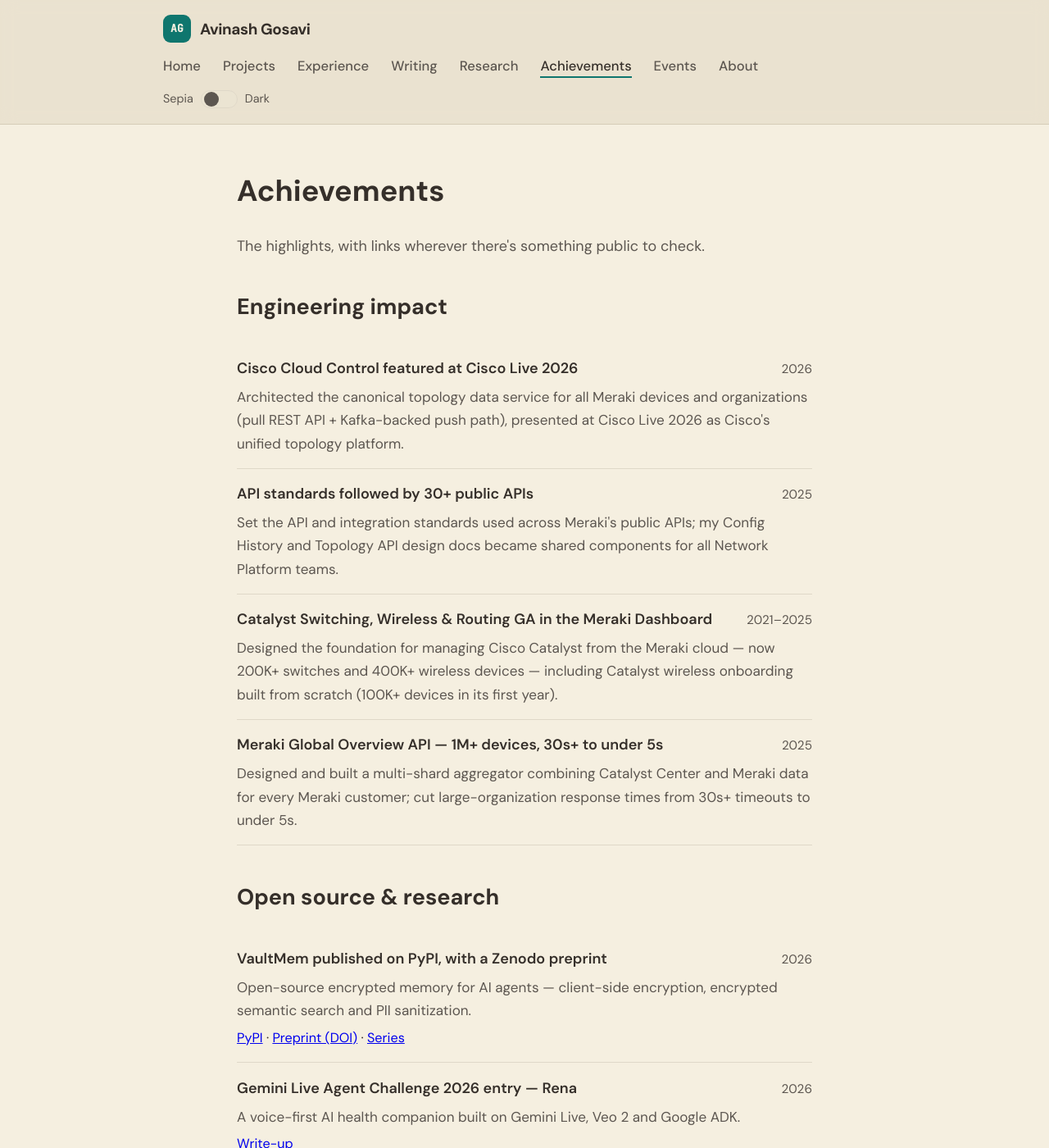
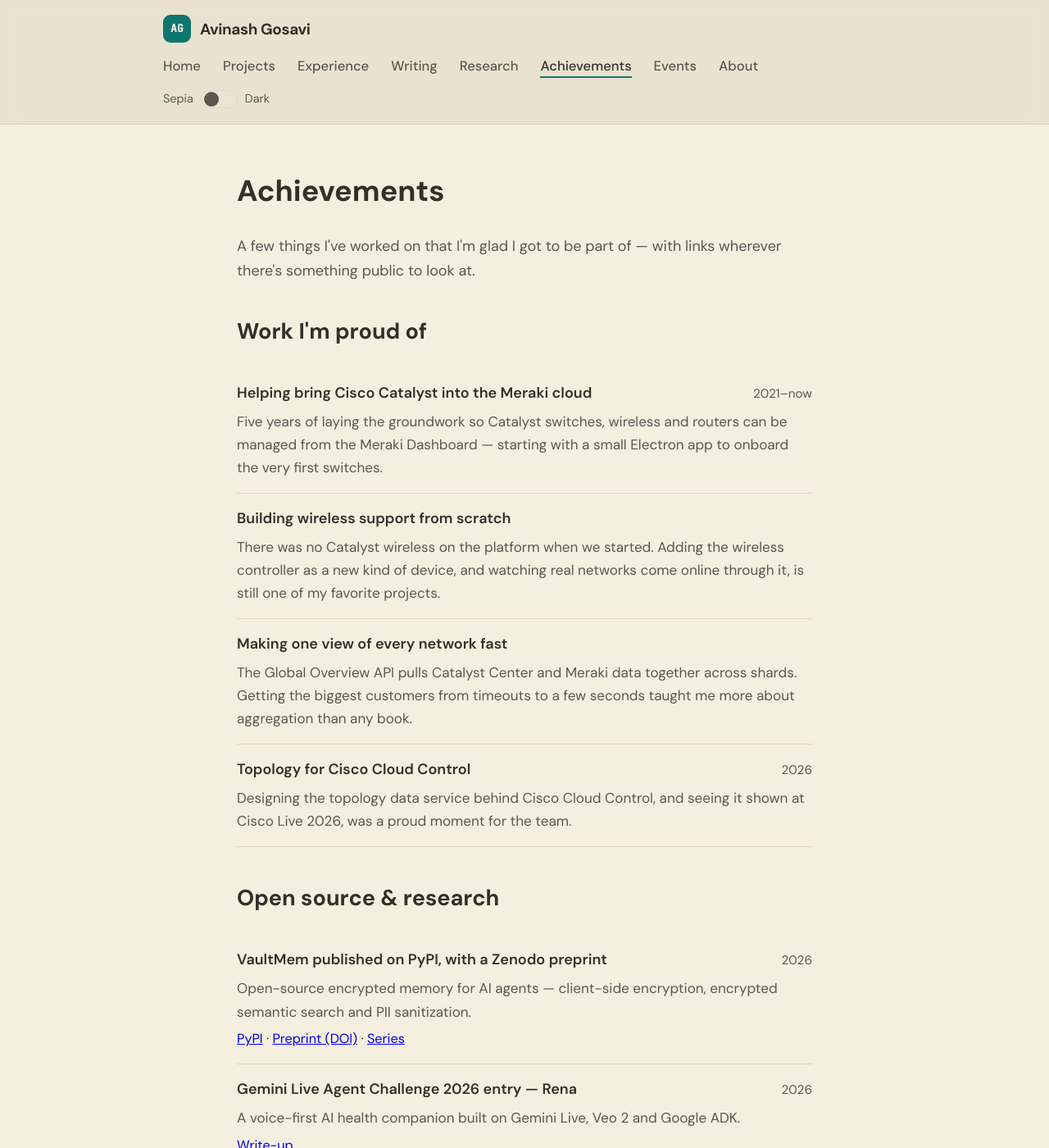
Before and after one commit to aag1091-alt/avinashgosavi.com, a Jekyll site: the page built from achievements.md, in a window 1280 px wide and 1400 px high. Shown: the whole window at 82% size. Built offline with Jekyll 4.4.1, drawn with Linux system fonts in a browser that asks for light colours.

Commit message:
Achievements: rewrite work section in a personal voice, drop resume metrics
Co-Authored-By: Claude Opus 5.5 <noreply@anthropic.com>
Claude-Session: https://claude.ai/code/session_01Sme4KfULpujkU79T8FnF1M

```diff
--- a/_data/achievements.yml
+++ b/_data/achievements.yml
@@ -1,32 +1,28 @@
 # Achievements shown on /achievements, grouped by section.
 # Each item: title, year, detail, optional link (url + label).
-- section: Engineering impact
+- section: Work I'm proud of
   items:
-    - title: Cisco Cloud Control featured at Cisco Live 2026
+    - title: Helping bring Cisco Catalyst into the Meraki cloud
+      year: 2021–now
+      detail: >-
+        Five years of laying the groundwork so Catalyst switches, wireless
+        and routers can be managed from the Meraki Dashboard — starting with a
+        small Electron app to onboard the very first switches.
+    - title: Building wireless support from scratch
+      detail: >-
+        There was no Catalyst wireless on the platform when we started. Adding
+        the wireless controller as a new kind of device, and watching real
+        networks come online through it, is still one of my favorite projects.
+    - title: Making one view of every network fast
+      detail: >-
+        The Global Overview API pulls Catalyst Center and Meraki data together
+        across shards. Getting the biggest customers from timeouts to a
+        few seconds taught me more about aggregation than any book.
+    - title: Topology for Cisco Cloud Control
       year: 2026
       detail: >-
-        Architected the canonical topology data service for all Meraki devices
-        and organizations (pull REST API + Kafka-backed push path), presented
-        at Cisco Live 2026 as Cisco's unified topology platform.
-    - title: API standards followed by 30+ public APIs
-      year: 2025
-      detail: >-
-        Set the API and integration standards used across Meraki's public
-        APIs; my Config History and Topology API design docs became shared
-        components for all Network Platform teams.
-    - title: Catalyst Switching, Wireless & Routing GA in the Meraki Dashboard
-      year: 2021–2025
-      detail: >-
-        Designed the foundation for managing Cisco Catalyst from the Meraki
-        cloud — now 200K+ switches and 400K+ wireless devices — including
-        Catalyst wireless onboarding built from scratch (100K+ devices in its
-        first year).
-    - title: Meraki Global Overview API — 1M+ devices, 30s+ to under 5s
-      year: 2025
-      detail: >-
-        Designed and built a multi-shard aggregator combining Catalyst Center
-        and Meraki data for every Meraki customer; cut large-organization
-        response times from 30s+ timeouts to under 5s.
+        Designing the topology data service behind Cisco Cloud Control, and
+        seeing it shown at Cisco Live 2026, was a proud moment for the team.
 
 - section: Open source & research
   items:
--- a/achievements.md
+++ b/achievements.md
@@ -7,7 +7,7 @@ description: Engineering impact, open-source work, community roles and education
 
 <div class="achievements-page">
   <h1>Achievements</h1>
-  <p class="page-lede">The highlights, with links wherever there's something public to check.</p>
+  <p class="page-lede">A few things I've worked on that I'm glad I got to be part of — with links wherever there's something public to look at.</p>
   {% for group in site.data.achievements %}
   <section class="achievement-group">
     <h2>{{ group.section }}</h2>
```
